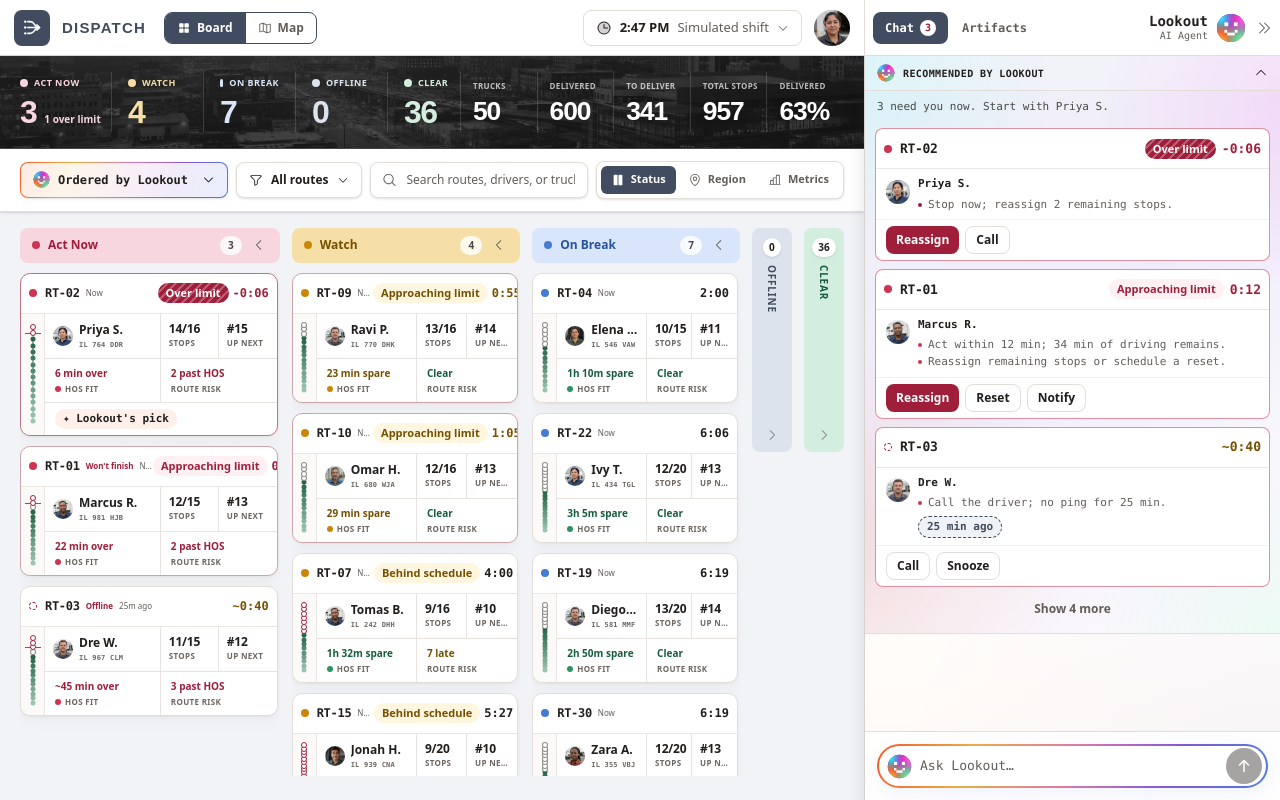
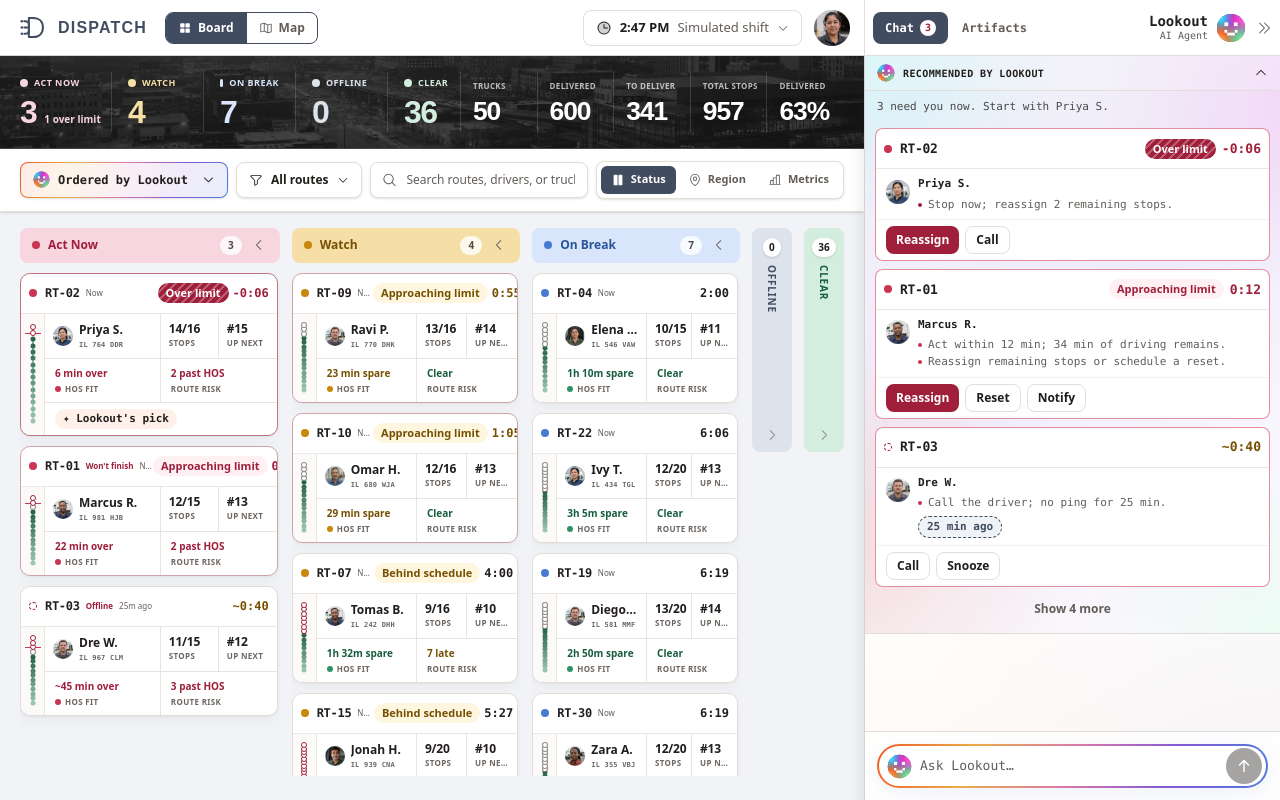
Before and after one commit to davekeller/dispatcher-dashboard, a React (Vite) app: page / in a window 1280 px wide. Built offline with nearby package versions, Linux system fonts and the light colour scheme.

Commit message:
Refine the Dispatch logo as a standalone mark

```diff
--- a/src/app/DispatchMark.tsx
+++ b/src/app/DispatchMark.tsx
@@ -1,12 +1,12 @@
-/** Dispatch's product mark: three route origins converging into one forward move. */
+/** Dispatch's product mark: inbound routes feeding the spine of a forward-facing D. */
 export default function DispatchMark({ className = '' }: { className?: string }) {
   return (
     <svg aria-hidden="true" className={className} fill="none" focusable="false" viewBox="0 0 32 32">
-      <circle cx="6.75" cy="8.5" r="1.5" fill="currentColor" />
-      <circle cx="6.75" cy="16" r="1.5" fill="currentColor" />
-      <circle cx="6.75" cy="23.5" r="1.5" fill="currentColor" />
-      <path d="M10 8.5h3.25c3.3 0 4.25 2.05 5.8 4.25C20.25 14.4 21.65 16 24.5 16M10 16h14.5M10 23.5h3.25c3.3 0 4.25-2.05 5.8-4.25C20.25 17.6 21.65 16 24.5 16" stroke="currentColor" strokeLinecap="round" strokeWidth="2" />
-      <path d="m21.5 12.75 3.75 3.25-3.75 3.25" stroke="currentColor" strokeLinecap="round" strokeLinejoin="round" strokeWidth="2" />
+      <path d="M12 5.5v21h4.75c6.55 0 10.75-4.15 10.75-10.5S23.3 5.5 16.75 5.5H12Z" stroke="currentColor" strokeLinejoin="round" strokeWidth="2.25" />
+      <circle cx="4.25" cy="9" r="1.4" fill="currentColor" />
+      <circle cx="4.25" cy="16" r="1.4" fill="currentColor" />
+      <circle cx="4.25" cy="23" r="1.4" fill="currentColor" />
+      <path d="M7 9h1.25A3.75 3.75 0 0 1 12 12.75M7 16h5M7 23h1.25A3.75 3.75 0 0 0 12 19.25" stroke="currentColor" strokeLinecap="round" strokeWidth="2.25" />
     </svg>
   )
 }
--- a/src/app/Header.tsx
+++ b/src/app/Header.tsx
@@ -34,13 +34,13 @@ export default function Header() {
 
   return (
     <header className={`relative z-30 flex h-14 shrink-0 items-center gap-0.5 border-b border-line bg-panel pr-3.5 ${lowestNav ? 'nav-shadow-below' : ''}`}>
-      {/* The brand tile sits centered over the route file's 64px back-arrow cell. */}
+      {/* The standalone brand mark sits centered over the route file's 64px back-arrow cell. */}
       <div className="flex w-16 shrink-0 items-center justify-center">
-        <Link to="/" aria-label="Open the Dispatch board" className="flex h-9 w-9 shrink-0 items-center justify-center rounded-control bg-nav-selected-ink text-on-accent transition hover:bg-ink focus-visible:outline-2 focus-visible:outline-offset-2 focus-visible:outline-nav-selected-ink/40">
-          <DispatchMark className="h-[25px] w-[25px]" />
+        <Link to="/" aria-label="Open the Dispatch board" className="flex h-9 w-9 shrink-0 items-center justify-center text-nav-selected-ink transition-colors hover:text-ink focus-visible:rounded-control focus-visible:outline-2 focus-visible:outline-offset-2 focus-visible:outline-nav-selected-ink/40">
+          <DispatchMark className="h-[29px] w-[29px]" />
         </Link>
       </div>
-      <Link to="/" className="-ml-1 whitespace-nowrap font-display text-[15px] font-bold uppercase leading-none tracking-[0.08em] text-nav-selected-ink">Dispatch</Link>
+      <Link to="/" className="-ml-2 whitespace-nowrap font-display text-[16px] font-bold uppercase leading-none tracking-[0.075em] text-nav-selected-ink">Dispatch</Link>
       <nav aria-label="Workspace view" className="ml-4 flex h-8 shrink-0 items-stretch overflow-hidden rounded-control border border-nav-selected-ink bg-panel">
         <Link to="/" aria-current={onBoard ? 'page' : undefined} className={segment(onBoard)}>
           <SquaresFour size={14} weight={onBoard ? 'fill' : 'regular'} /> Board
```
Also changed, not shown: 3 other files (tests, documents, lock files or other folders).
